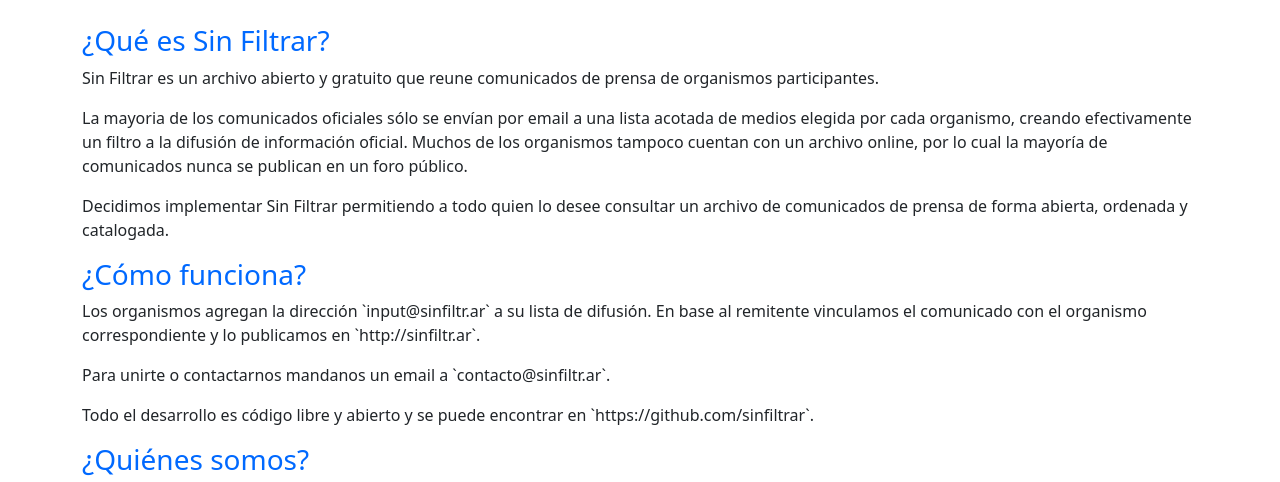
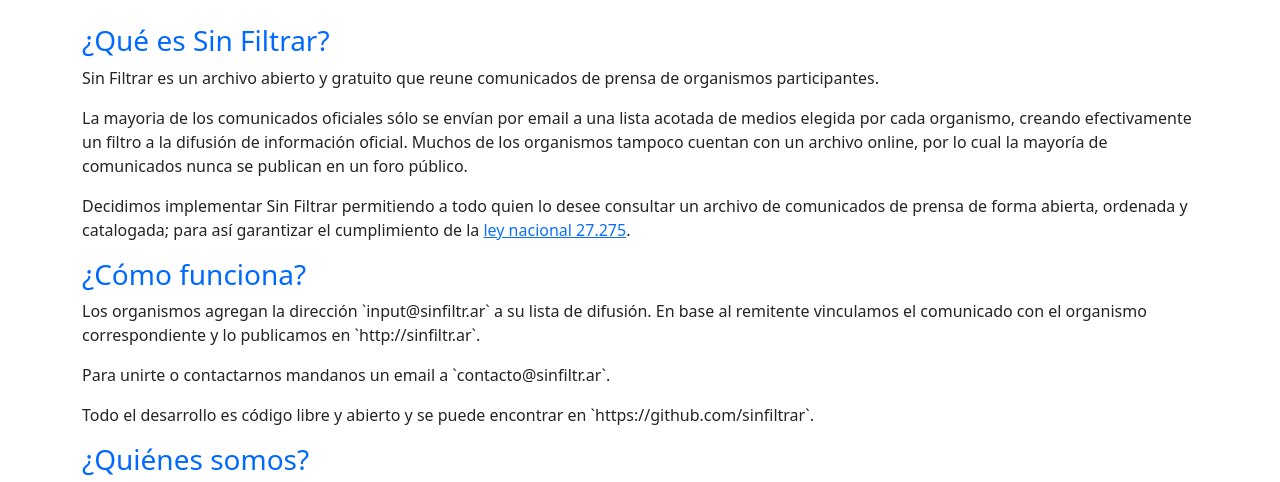
Before and after one commit to sinfiltrar/sinfiltrar, a Django app: page /about/ in a window 1280 px wide. Shown: the part 72-554 px from the top of the page. Run offline with Django 3.2, Linux system fonts and the light colour scheme.

Commit message:
ley nacional 27275

```diff
--- a/sinfiltrar/templates/about.html
+++ b/sinfiltrar/templates/about.html
@@ -8,7 +8,8 @@
 
 <p>La mayoria de los comunicados oficiales sólo se envían por email a una lista acotada de medios elegida por cada organismo, creando efectivamente un filtro a la difusión de información oficial. Muchos de los organismos tampoco cuentan con un archivo online, por lo cual la mayoría de comunicados nunca se publican en un foro público.</p>
 
-<p>Decidimos implementar Sin Filtrar permitiendo a todo quien lo desee consultar un archivo de comunicados de prensa de forma abierta, ordenada y catalogada.</p>
+<p>Decidimos implementar Sin Filtrar permitiendo a todo quien lo desee consultar un archivo de comunicados de prensa de forma abierta, ordenada y catalogada; para así garantizar el cumplimiento de la
+    <a target="_blank" href="http://servicios.infoleg.gob.ar/infolegInternet/anexos/265000-269999/265949/norma.htm">ley nacional 27.275</a>.</p>
 
 <h3>¿Cómo funciona?</h3>
 
```
